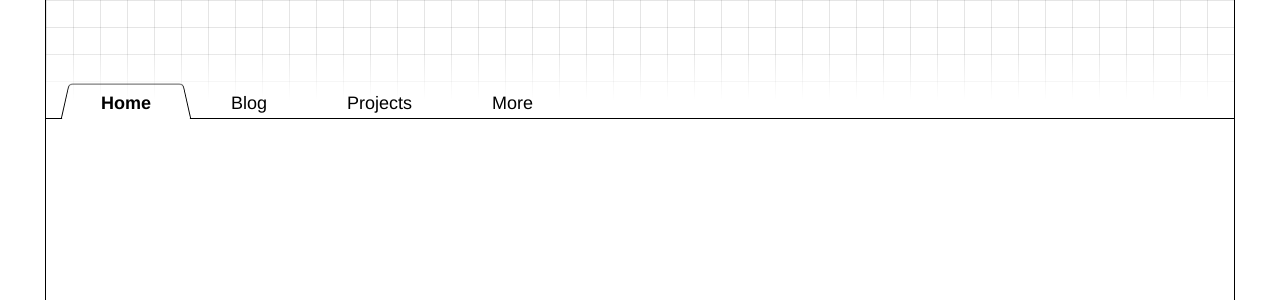
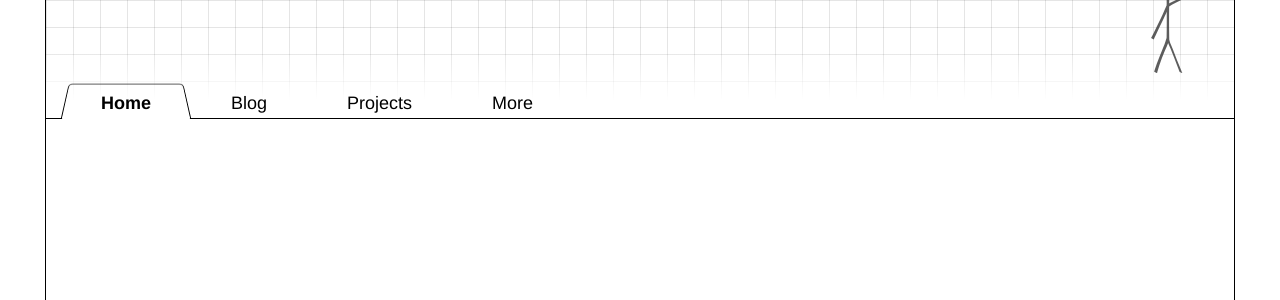
Before and after one commit to sujaldev/sujal.dev, a Python web app: template src/templates/index.jinja in a window 1280 px wide. Shown: the top 300 px of the page. Run offline with Jinja, Linux system fonts and the light colour scheme; the template is opened without the code that fills it, so the values that code supplies are empty.

Commit message:
add stick man waving hello in header

```diff
--- a/src/static/style.css
+++ b/src/static/style.css
@@ -49,6 +49,8 @@ a:visited {
 }
 
 header {
+    position: relative; /* this is required for the stick man figure positioning */
+
     border-bottom: 1px solid black;
     background-size: 100% 100%, 27px 100%, 100% 27px;
     background-image: linear-gradient(to top, white 15%, transparent 60%),
@@ -59,6 +61,18 @@ header {
     flex-direction: column;
 
     line-height: 1.6;
+}
+
+header::after {
+    content: '';
+    position: absolute;
+    right: 25px;
+    bottom: 45px;
+    width: 75px;
+    height: 125px;
+    background-image: url("./stickman.svg");
+    background-size: cover;
+    opacity: 0.7;
 }
 
 header a, header a:visited {
```
Also changed, not shown: src/static/stickman.svg (added).
